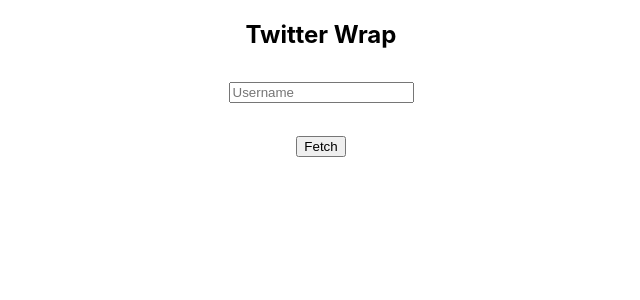
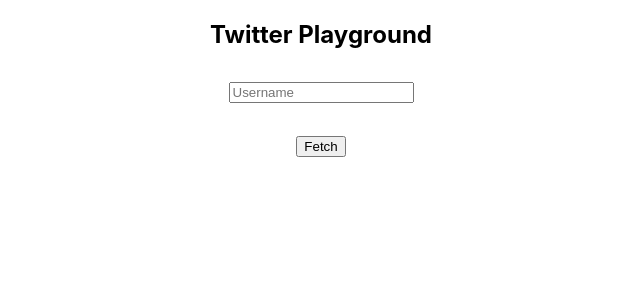
Before and after one commit to shivampandey0/twitter-mentors-web, a React (Create React App) app: page / in a window 1280 px wide. Shown: the top 300 px of the page, without its empty margins (319-959 px from the left). Built offline with nearby package versions, Linux system fonts and the light colour scheme.

Commit message:
chore: some code cleanup

```diff
--- a/src/App.js
+++ b/src/App.js
@@ -1,5 +1,5 @@
 import './App.css';
-import { useState, useEffect } from 'react'
+import { useState } from 'react'
 
 function App() {
 
@@ -21,7 +21,7 @@
 
   return (
     <div className="App">
-      <h2>Twitter Wrap</h2>
+      <h2>Twitter Playground</h2>
 
       <div className="input">
         <input type="text" placeholder='Username' onChange={(e) => setUsername(e.target.value)} />
```
Also changed, not shown: 1 other file (tests, documents, lock files or other folders).
